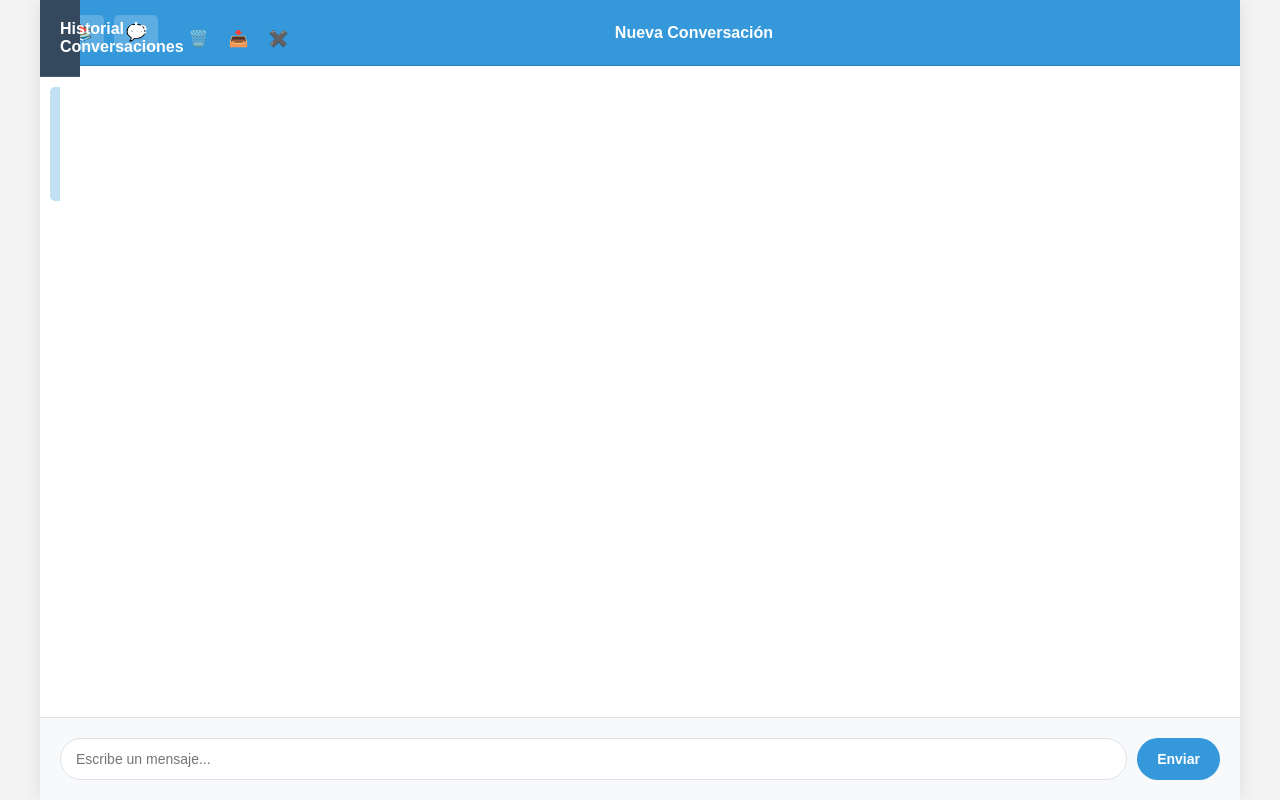
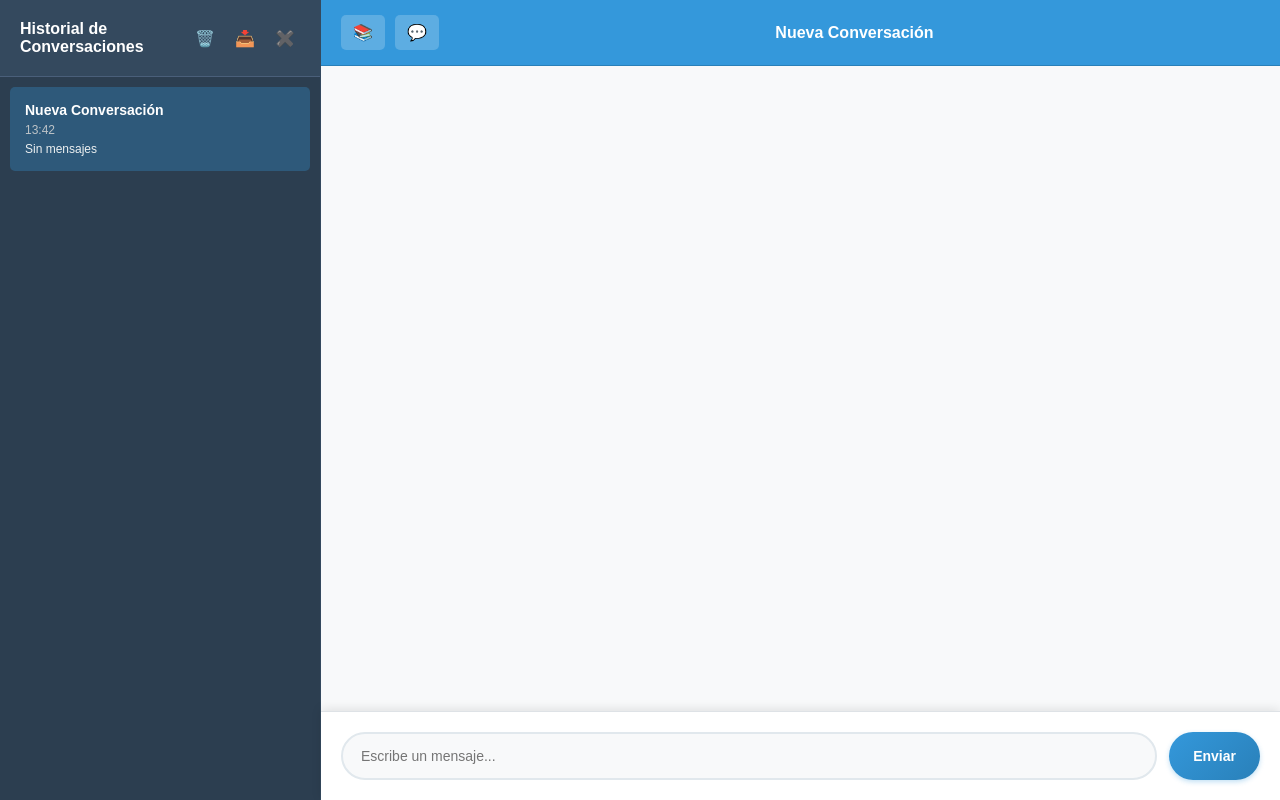
Before and after one commit to Gwchicango/Vinculacion, a plain HTML site: page index.html in a window 1280 px wide. Drawn offline with nearby package versions, Linux system fonts and the light colour scheme.

Commit message:
update interface

```diff
--- a/css/styles.css
+++ b/css/styles.css
@@ -9,26 +9,29 @@ body {
 #app-container {
   display: flex;
   height: 100vh;
-  max-width: 1200px;
+  max-width: 1400px;
   margin: 0 auto;
   box-shadow: 0 0 20px rgba(0, 0, 0, 0.1);
+  background: white;
 }
 
 /* Panel de historial */
 #history-panel {
   background: #2c3e50;
   color: white;
-  width: 300px;
+  width: 320px;
   padding: 0;
-  transition: transform 0.3s ease;
+  transition: all 0.3s ease;
   display: flex;
   flex-direction: column;
+  border-right: 1px solid #34495e;
 }
 
 #history-panel.hidden {
   transform: translateX(-100%);
   width: 0;
   padding: 0;
+  overflow: hidden;
 }
 
 #history-header {
@@ -109,7 +112,7 @@ body {
   flex: 1;
   display: flex;
   flex-direction: column;
-  min-width: 400px;
+  min-width: 500px;
 }
 
 #chat-header {
@@ -149,16 +152,19 @@ body {
   padding: 20px;
   display: flex;
   flex-direction: column;
-  gap: 10px;
+  gap: 15px;
+  background: #f8f9fa;
 }
 
 .message {
-  max-width: 80%;
-  padding: 10px 15px;
-  border-radius: 15px;
-  margin-bottom: 10px;
+  max-width: 75%;
+  padding: 12px 18px;
+  border-radius: 18px;
+  margin-bottom: 5px;
   word-wrap: break-word;
   animation: fadeIn 0.3s ease-in;
+  line-height: 1.4;
+  box-shadow: 0 2px 5px rgba(0, 0, 0, 0.1);
 }
 
 @keyframes fadeIn {
@@ -167,17 +173,20 @@ body {
 }
 
 .user {
-  background: #3498db;
+  background: linear-gradient(135deg, #3498db, #2980b9);
   color: white;
   align-self: flex-end;
   border-bottom-right-radius: 5px;
+  margin-left: 20%;
 }
 
 .bot {
-  background: #ecf0f1;
+  background: white;
   color: #2c3e50;
   align-self: flex-start;
   border-bottom-left-radius: 5px;
+  margin-right: 20%;
+  border: 1px solid #e1e8ed;
 }
 
 .system {
@@ -199,19 +208,22 @@ body {
 
 #input-container {
   padding: 20px;
-  background: #f8f9fa;
+  background: white;
   border-top: 1px solid #dee2e6;
   display: flex;
-  gap: 10px;
+  gap: 12px;
+  box-shadow: 0 -2px 10px rgba(0, 0, 0, 0.1);
 }
 
 #user-input {
   flex: 1;
-  padding: 12px 15px;
-  border: 1px solid #dee2e6;
+  padding: 14px 18px;
+  border: 2px solid #e1e8ed;
   border-radius: 25px;
   outline: none;
   font-size: 14px;
+  transition: all 0.3s ease;
+  background: #f8f9fa;
 }
 
 #user-input:focus {
@@ -220,19 +232,26 @@ body {
 }
 
 #send-btn {
-  padding: 12px 20px;
-  background: #3498db;
+  padding: 14px 24px;
+  background: linear-gradient(135deg, #3498db, #2980b9);
   color: white;
   border: none;
   border-radius: 25px;
   cursor: pointer;
   font-size: 14px;
   font-weight: bold;
-  transition: background 0.2s;
+  transition: all 0.3s ease;
+  box-shadow: 0 2px 5px rgba(52, 152, 219, 0.3);
 }
 
 #send-btn:hover {
-  background: #2980b9;
+  background: linear-gradient(135deg, #2980b9, #1f5f8b);
+  transform: translateY(-2px);
+  box-shadow: 0 4px 8px rgba(52, 152, 219, 0.4);
+}
+
+#send-btn:active {
+  transform: translateY(0);
 }
 
 /* Responsive */
--- a/index.html
+++ b/index.html
@@ -9,7 +9,7 @@
 <body>
   <div id="app-container">
     <!-- Panel lateral del historial -->
-    <div id="history-panel" class="hidden">
+    <div id="history-panel">
       <div id="history-header">
         <h3>Historial de Conversaciones</h3>
         <div id="history-controls">
--- a/js/controller.js
+++ b/js/controller.js
@@ -82,7 +82,7 @@ const ChatController = ((model, view) => {
       view.bindNewChat(handleNewChat);
       view.bindHistoryToggle(handleHistoryToggle);
 
-      view.showMessage("¡Chatbot listo! Escribe un mensaje para comenzar.", "info");
+      view.showMessage("¡Hola! Soy el asistente virtual de la Fundación con Cristo. Puedo ayudarte con información sobre nuestra misión, proyectos, servicios y más. ¿En qué puedo ayudarte?", "info");
 
     } catch (error) {
       console.error('Error initializing chat:', error);
```
